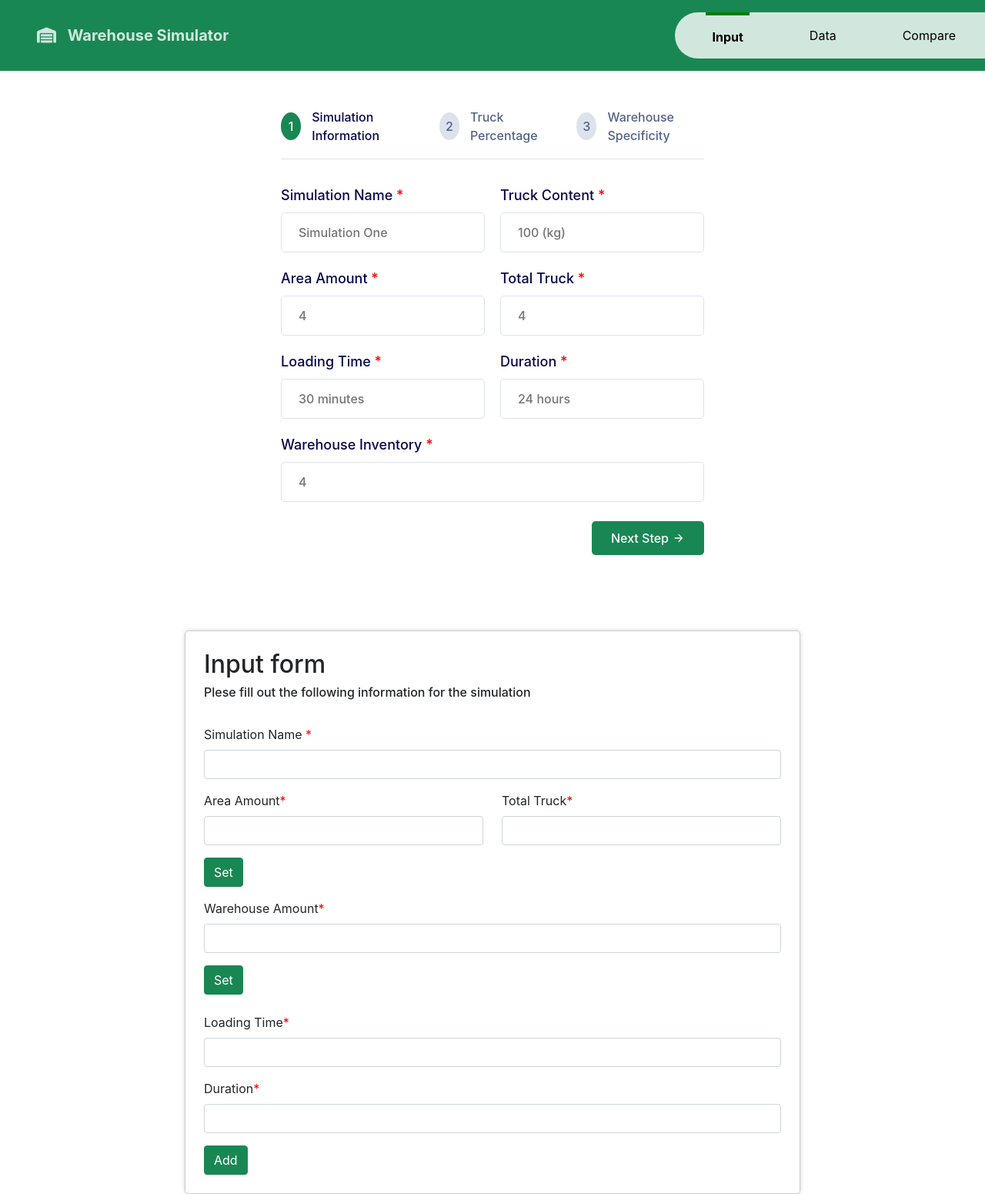
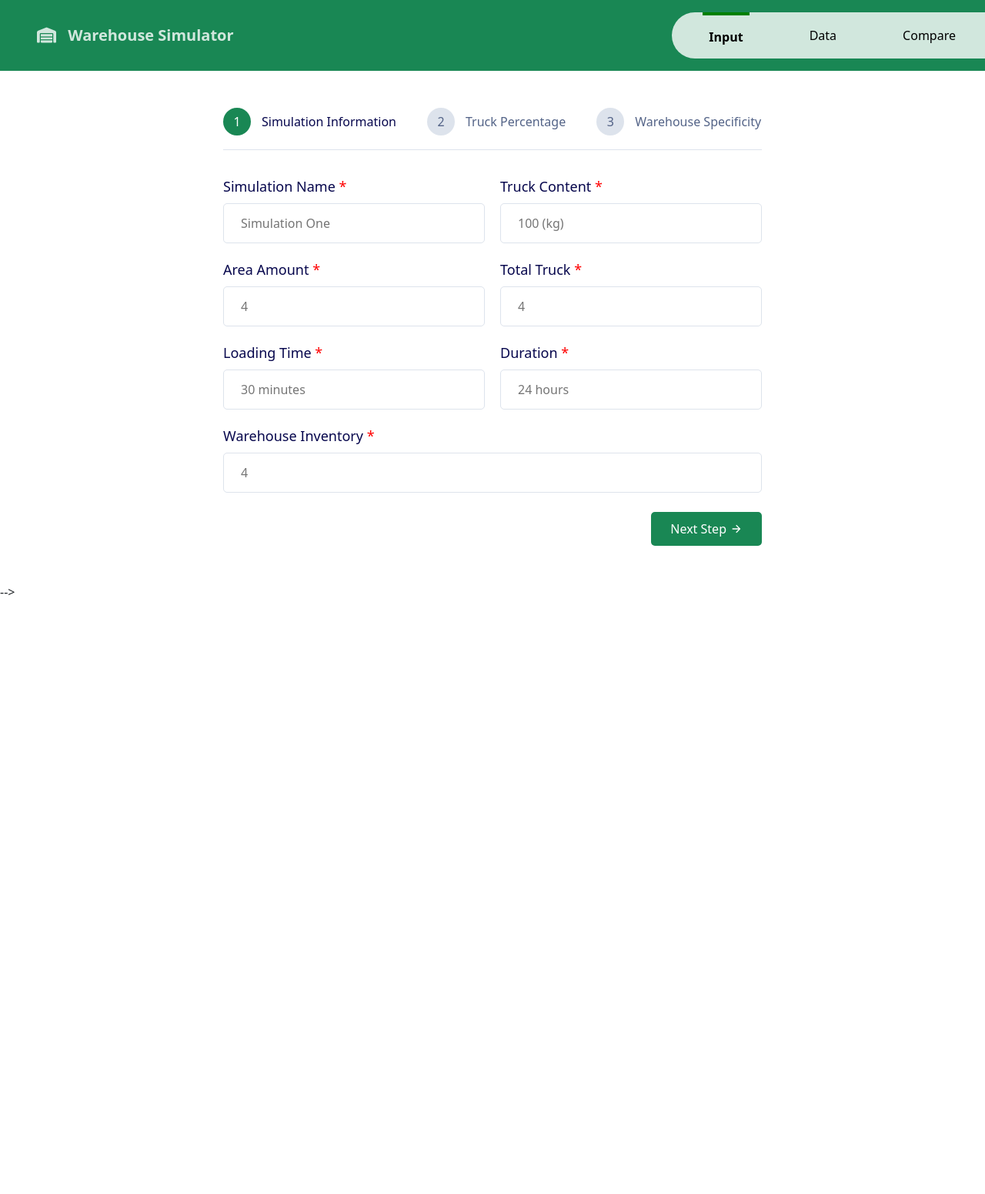
Before and after one commit to AlvinTanaya/ManPro, a PHP site: page / in a window 1280 px wide. Shown: the whole page at 77% size. After the commit the page ends 773 px from the top, so only its background shows below. Run offline with PHP 8.4, Linux system fonts and the light colour scheme; some libraries are stand-ins or nearby versions.

Commit message:
Update index.php

```diff
--- a/index.php
+++ b/index.php
@@ -66,17 +66,17 @@ require "ok2.php";
             box-shadow: none;
         }
 
-        .shadowed-square {
+        /* .shadowed-square {
             margin-top: 50px;
             border: 1px solid #ccc;
             border-radius: 5px;
             padding: 10px;
             box-shadow: 0 0 5px rgba(0, 0, 0, 0.2);
-        }
+        } */
 
-        .container {
+        /* .container {
             max-width: 800px;
-        }
+        } */
 
         * {
             margin: 0;
@@ -84,22 +84,19 @@ require "ok2.php";
             box-sizing: border-box;
         }
 
-        body {
-            font-family: "Inter", sans-serif;
-        }
 
-        @import url('https://fonts.googleapis.com/css2?family=Inter:wght@400;500;600;700&display=swap');
 
         .formbold-main-wrapper {
             display: flex;
             align-items: center;
             justify-content: center;
             padding: 48px;
+            width: 100%;
         }
 
         .formbold-form-wrapper {
             margin: 0 auto;
-            max-width: 550px;
+            max-width: 700px;
             width: 100%;
             background: white;
         }
@@ -435,7 +432,7 @@ require "ok2.php";
 
 
 
-    <div class="container p-4 shadowed-square">
+    <!-- <div class="container p-4 shadowed-square">
         <form id="addDataForm" method="POST" action="insert_data.php">
             <h2>Input form</h2>
             <h6>Plese fill out the following information for the simulation</h6>
@@ -469,10 +466,10 @@ require "ok2.php";
             </div>
 
             <div id="result2">
-                <!-- Content generated by JavaScript will be displayed here -->
+                Content generated by JavaScript will be displayed here
             </div>
 
-            <div class="mb-3 pt-2">
+<div class="mb-3 pt-2">
                 <label for="inputWaktuLoading" class="form-label">Loading Time<span style="color: red;">*</span></label>
                 <input type="number" name="waktuLoading" class="form-control" id="inputWaktuLoading" required>
             </div>
@@ -483,7 +480,7 @@ require "ok2.php";
             </div>
             <button type="button" class="btn btn-success" onclick="success()">Add</button>
         </form>
-    </div>
+    </div> --> -->
 
 
     <script>
```
